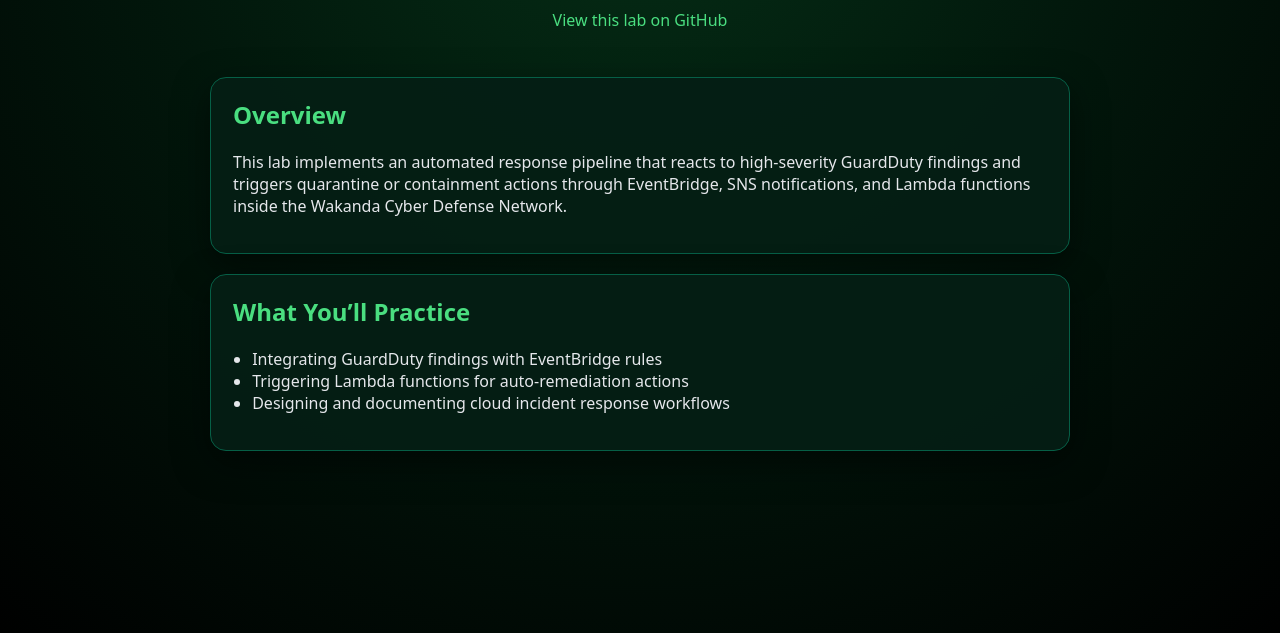
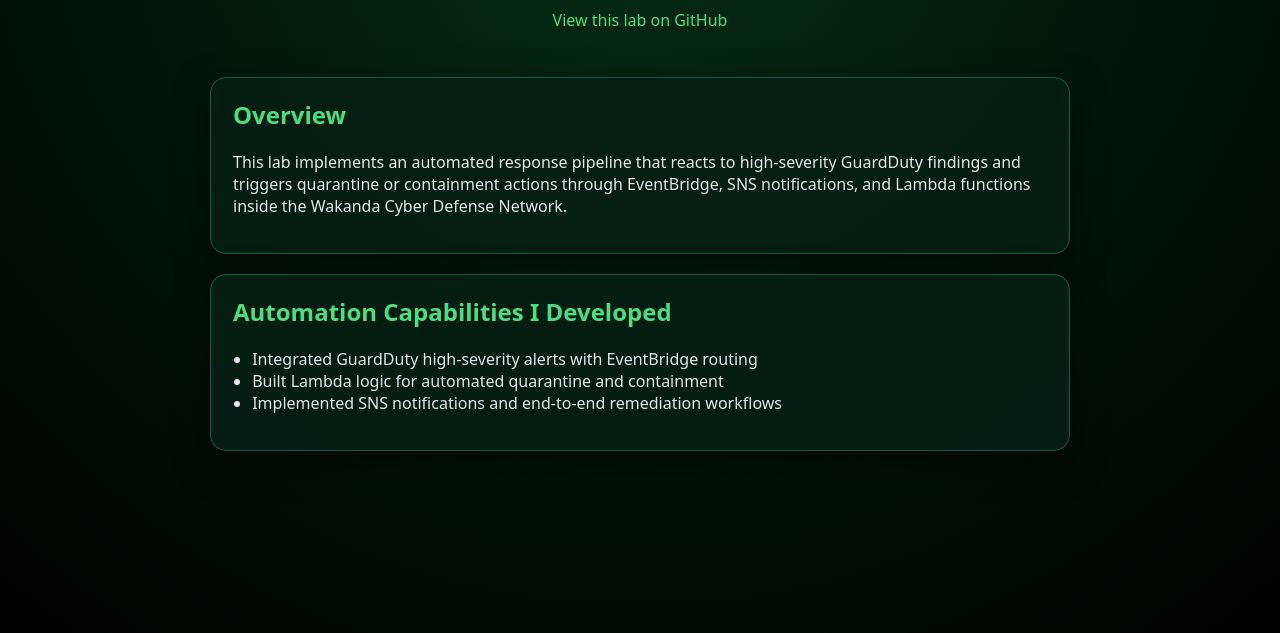
Before and after one commit to eoghene-ruemu/WCDN-Aegis-Automation-Protocol, a plain HTML site: page index.html in a window 1280 px wide. Shown: the part 147-780 px from the top of the page. Drawn offline with Linux system fonts and the light colour scheme.

Commit message:
Update index.html

```diff
--- a/index.html
+++ b/index.html
@@ -30,11 +30,11 @@
       </section>
 
       <section class="card">
-        <h2>What You’ll Practice</h2>
+        <h2>Automation Capabilities I Developed</h2>
         <ul>
-          <li>Integrating GuardDuty findings with EventBridge rules</li>
-          <li>Triggering Lambda functions for auto-remediation actions</li>
-          <li>Designing and documenting cloud incident response workflows</li>
+          <li>Integrated GuardDuty high-severity alerts with EventBridge routing</li>
+          <li>Built Lambda logic for automated quarantine and containment</li>
+          <li>Implemented SNS notifications and end-to-end remediation workflows</li>
         </ul>
       </section>
     </main>
```
